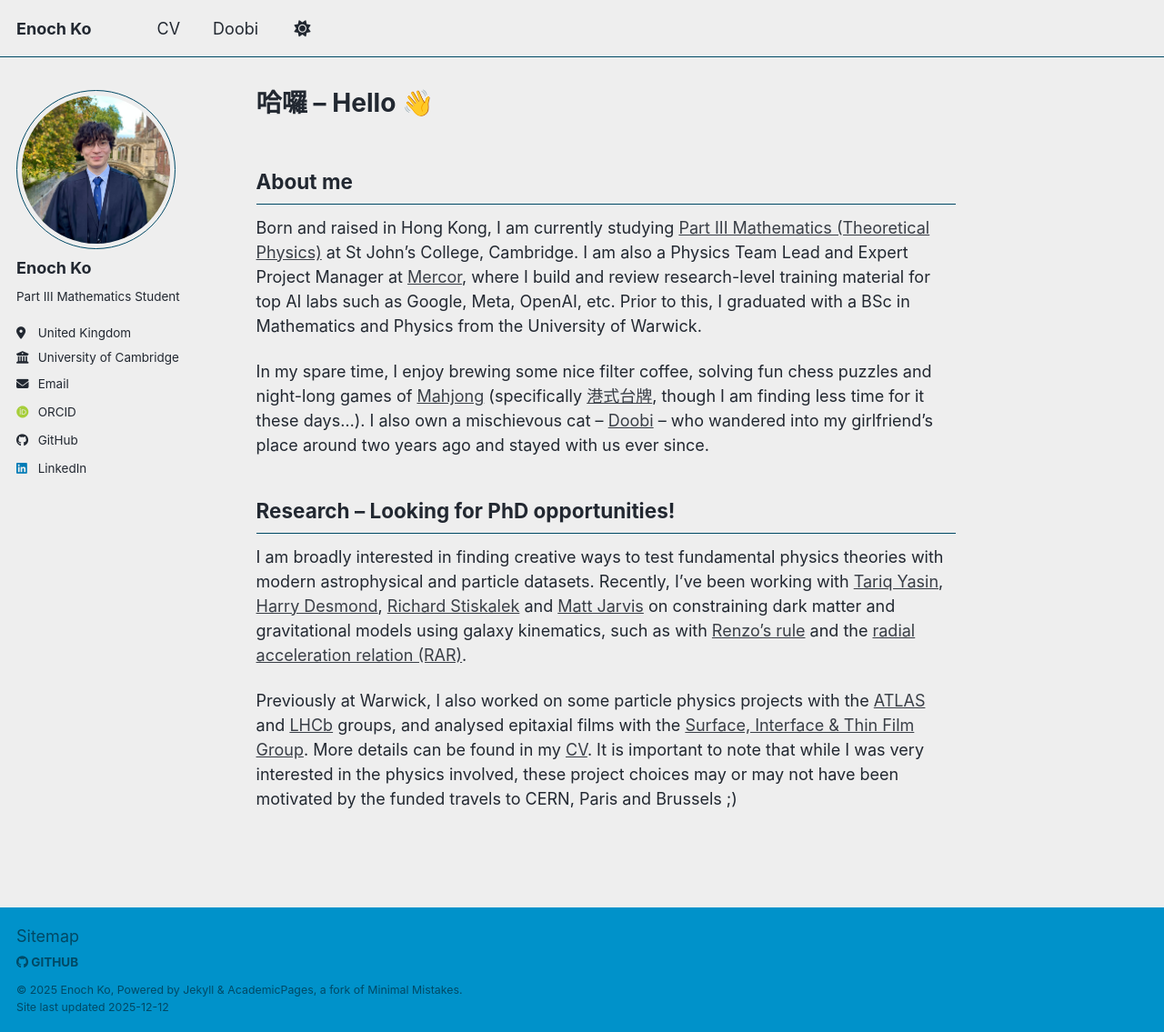
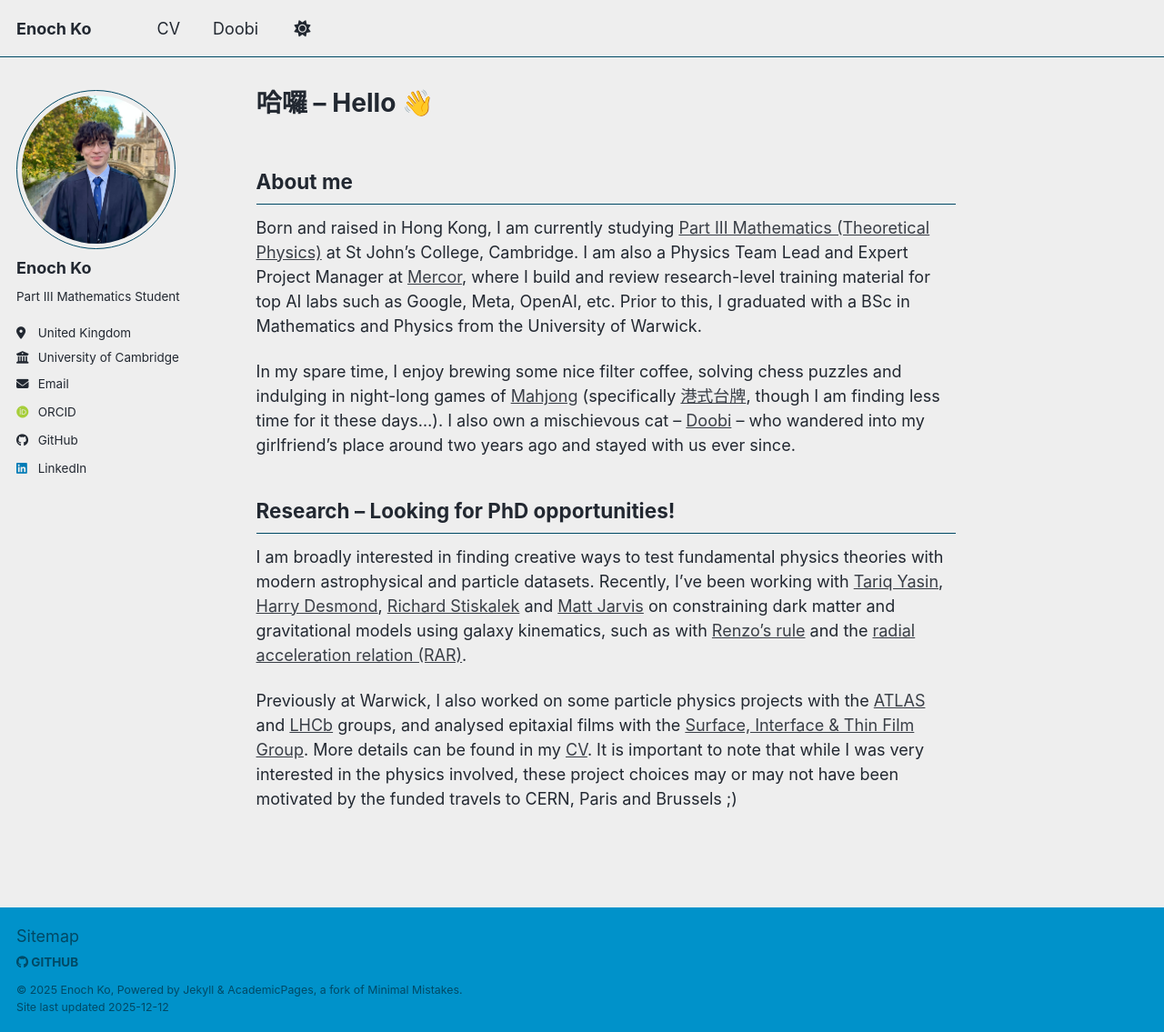
Before and after one commit to enoch-ko/enoch-ko.github.io, a Jekyll site: the page built from _pages/about.md, in a window 1280 px wide and 1135 px high. Shown: the whole window at 91% size. Built offline with Jekyll 4.4.1, drawn with Linux system fonts in a browser that asks for light colours; some web fonts are replaced; a script bundle is joined from its source files by our own code; library files that are not in the unit come from our copies.

Commit message:
Update about.md

```diff
--- a/_pages/about.md
+++ b/_pages/about.md
@@ -12,7 +12,7 @@ About me
 
 Born and raised in Hong Kong, I am currently studying [Part III Mathematics (Theoretical Physics)](https://www.postgraduate.study.cam.ac.uk/courses/directory/maamastph) at St John's College, Cambridge. I am also a Physics Team Lead and Expert Project Manager at [Mercor](https://www.mercor.com/research/), where I build and review research-level training material for top AI labs such as Google, Meta, OpenAI, etc. Prior to this, I graduated with a BSc in Mathematics and Physics from the University of Warwick.
 
-In my spare time, I enjoy brewing some nice filter coffee, solving fun chess puzzles and night-long games of [Mahjong](https://en.wikipedia.org/wiki/Mahjong) (specifically [港式台牌](https://zh.wikipedia.org/wiki/%E6%B8%AF%E5%BC%8F%E5%8F%B0%E7%81%A3%E9%BA%BB%E9%9B%80), though I am finding less time for it these days...). I also own a mischievous cat -- [Doobi](./doobi) -- who wandered into my girlfriend's place around two years ago and stayed with us ever since.
+In my spare time, I enjoy brewing some nice filter coffee, solving chess puzzles and indulging in night-long games of [Mahjong](https://en.wikipedia.org/wiki/Mahjong) (specifically [港式台牌](https://zh.wikipedia.org/wiki/%E6%B8%AF%E5%BC%8F%E5%8F%B0%E7%81%A3%E9%BA%BB%E9%9B%80), though I am finding less time for it these days...). I also own a mischievous cat -- [Doobi](./doobi) -- who wandered into my girlfriend's place around two years ago and stayed with us ever since.
 
 Research -- Looking for PhD opportunities!
 ------
```
